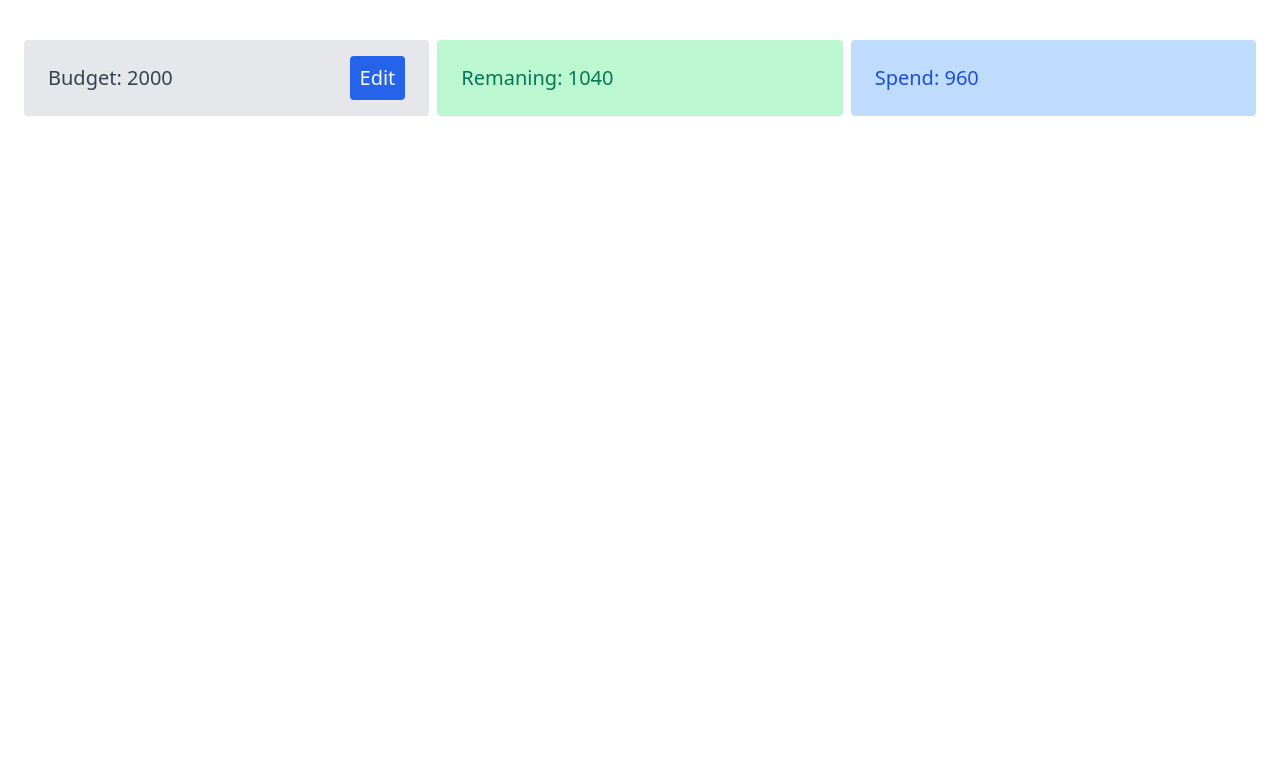
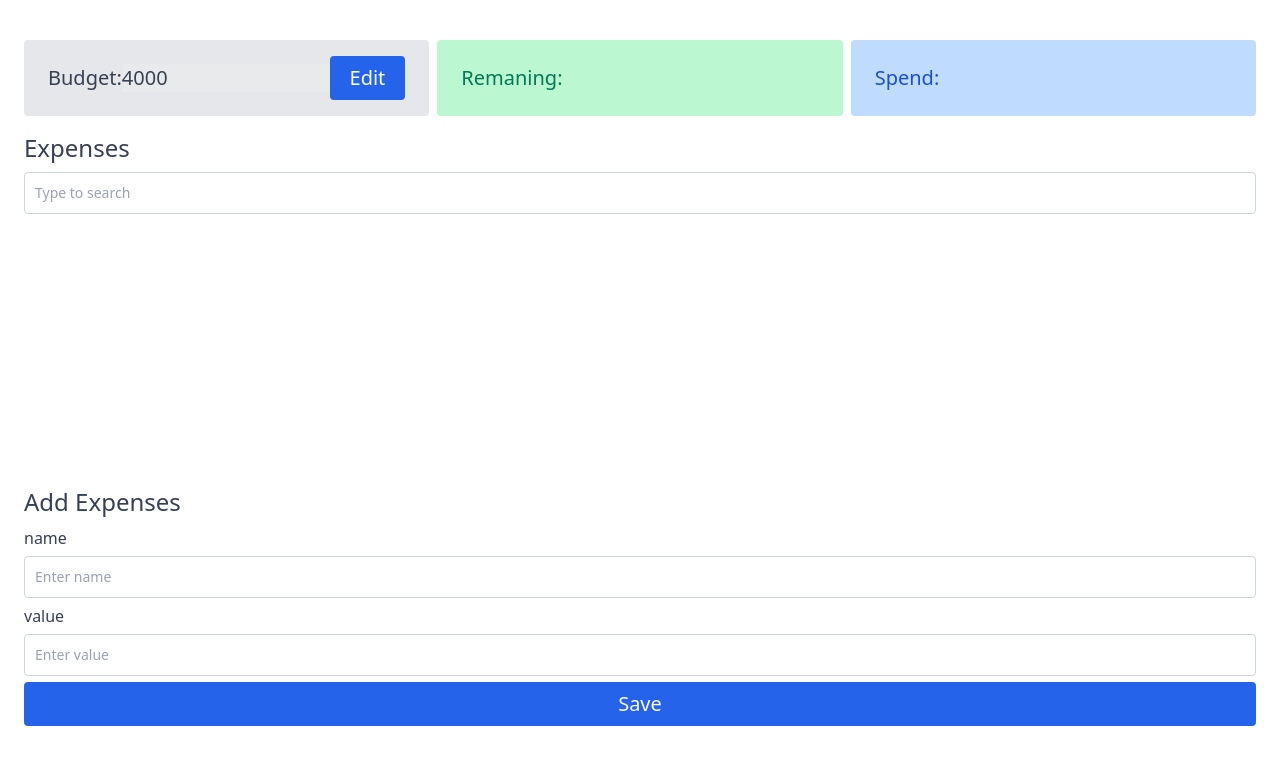
Before and after one commit to lepddd/React-Budget-Planner, a React (Vite) app: page / in a window 1280 px wide. Shown: the top 764 px of the page. Built offline with nearby package versions, Linux system fonts and the light colour scheme.

Commit message:
"fix errors"

```diff
--- a/package.json
+++ b/package.json
@@ -10,9 +10,11 @@
   },
   "dependencies": {
     "react": "^18.2.0",
-    "react-dom": "^18.2.0"
+    "react-dom": "^18.2.0",
+    "zustand": "^4.1.1"
   },
   "devDependencies": {
+    "@iconify/react": "^3.2.2",
     "@types/react": "^18.0.17",
     "@types/react-dom": "^18.0.6",
     "@vitejs/plugin-react": "^2.0.1",
--- a/src/App.jsx
+++ b/src/App.jsx
@@ -1,14 +1,45 @@
 import Budget from "./Components/Budget";
 import Remaning from "./Components/Remaning";
 import Spend from "./Components/Spend";
+import Expense from "./Components/Expense";
+import useBudgetStore from "./Stores/store";
+import AddExpend from "./Components/AddExpend";
 
 function App() {
+  const expenses = useBudgetStore((state) => state.expenses);
+  /* const {budget,spend,remaning} = useBudgetStore((state) => ({budget:state.budget,spend:state.spend,remaning:state.remaning})) */
+
+  /* console.log(expenses) */
+
   return (
     <div className="p-3 lg:px-6 lg:py-10">
-      <div className="flex flex-col gap-1 lg:flex-row lg:gap-2">
-      <Budget budget={'2000'}/>
-      <Remaning remaning={'1040'}/>
-      <Spend spend={'960'}/>
+      <div className="flex flex-col gap-1 mb-4 lg:flex-row lg:gap-2">
+        <Budget />
+        <Remaning />
+        <Spend />
+      </div>
+      <div>
+        <p className="text-gray-700 text-2xl font-medium font-sans mb-2">
+          Expenses
+        </p>
+        <input
+          className="p-2.5 border-slate-300 border rounded text-sm text-slate-600 w-full min-w-[296px] outline-slate-400"
+          type="text"
+          name=""
+          id=""
+          placeholder="Type to search"
+        />
+      </div>
+      <div className="my-4 h-[240px] overflow-auto min-w-[296px]">
+        {expenses.map((el) => (
+          <Expense key={el.id} title={el.title} value={el.value} id={el.id}/>
+        ))}
+      </div>
+      <div>
+        <p className="text-gray-700 text-2xl font-medium font-sans mb-2">
+          Add Expenses
+        </p>
+        <AddExpend />
       </div>
     </div>
   );
--- /dev/null
+++ b/src/Components/AddExpend.jsx
@@ -0,0 +1,63 @@
+import { useRef } from "react";
+import useBudgetStore from "../Stores/store";
+
+const AddExpend = () => {
+  const addExpense = useBudgetStore((state) => state.addExpense);
+  const allExpenses = useBudgetStore((state) => state.expenses);
+
+  const inputName = useRef();
+  const inputValue = useRef();
+
+  const addExpenses = () => {
+    const add = {
+      title: inputName.current.value,
+      value: inputValue.current.value,
+      id: allExpenses.length,
+    };
+    addExpense(add);
+    inputName.current.value = inputValue.current.value = "";
+  };
+
+  return (
+    <div>
+      <div className="my-1.5">
+        <label className="text-base text-gray-700" htmlFor="">
+          name
+        </label>
+        <input
+          ref={inputName}
+          className="p-2.5 border-slate-300 border rounded text-sm text-slate-600 w-full outline-slate-400 mt-1.5 min-w-[296px]"
+          type="text"
+          name=""
+          id=""
+          placeholder="Enter name"
+        />
+      </div>
+
+      <div className="my-1.5">
+        <label className="text-base text-gray-700" htmlFor="">
+          value
+        </label>
+        <input
+          ref={inputValue}
+          className="p-2.5 border-slate-300 border rounded text-sm text-slate-600 w-full outline-slate-400 mt-1.5 min-w-[296px]"
+          type="text"
+          name=""
+          id=""
+          placeholder="Enter value"
+        />
+      </div>
+
+      <button
+        onClick={addExpenses}
+        className={
+          "py-2 px-5 block w-full bg-blue-600 text-slate-50 rounded font-sans sm:text-xl"
+        }
+      >
+        Save
+      </button>
+    </div>
+  );
+};
+
+export default AddExpend;
--- a/src/Components/Budget.jsx
+++ b/src/Components/Budget.jsx
@@ -1,10 +1,38 @@
-import Button from "./Button";
+import { useRef } from "react";
+import useBudgetStore from "../Stores/store";
 
-const Budget = ({ budget }) => {
+const Budget = () => {
+  const budgetValue = useBudgetStore((state) => state.budget);
+  const setBudget = useBudgetStore((state) => state.setBudget);
+  const inputValue = useRef();
+
+  const handleClick = () => {
+    inputValue.current.disabled = false;
+    inputValue.current.focus();
+  };
+
+  const handleBlur = () => {
+    inputValue.current.disabled = true;
+    setBudget(inputValue.current.value);
+  };
+
   return (
     <div className="flex w-full min-w-[296px] py-2 px-4 bg-gray-200 justify-between items-center rounded text-gray-700 sm:px-6 sm:py-4">
-      <p className="font-sans sm:text-xl">Budget: {budget}</p>
-      <Button title={"Edit"} />
+      <p className="font-sans sm:text-xl">Budget:</p>
+      <input
+        ref={inputValue}
+        onBlur={handleBlur}
+        className="inline w-full sm:text-xl"
+        type="text"
+        defaultValue={budgetValue}
+        disabled
+      />
+      <button
+        onClick={handleClick}
+        className="py-2 px-5 block bg-blue-600 text-slate-50 rounded font-sans sm:text-xl"
+      >
+        Edit
+      </button>
     </div>
   );
 };
--- a/src/Components/Button.jsx
+++ /dev/null
@@ -1,9 +0,0 @@
-const Button = ({ title }) => {
-  return (
-    <button className="px-2.5 py-2 bg-blue-600 text-slate-50 rounded font-sans sm:text-xl">
-      {title}
-    </button>
-  );
-};
-
-export default Button;
--- /dev/null
+++ b/src/Components/Expense.jsx
@@ -0,0 +1,26 @@
+import { Icon } from "@iconify/react";
+import useBudgetStore from "../Stores/store";
+
+const Expense = ({ title, value, id }) => {
+  const delExpenses = useBudgetStore((state) => state.deleteExpense);
+
+  const deleteExpense = (id) => {
+    delExpenses(id);
+  };
+
+  return (
+    <div className="flex justify-between items-center px-5 py-2 min-w-[276px]">
+      <p className="text-sm text-gray-700">{title}</p>
+      <div className="flex items-center gap-5">
+        <p className="px-2.5 py-1.5 bg-blue-600 text-sm text-slate-50 rounded-full">
+          {value}
+        </p>
+        <button onClick={() => deleteExpense(id)}>
+          <Icon icon="ci:off-close" color="#404040" width="24" height="24" />
+        </button>
+      </div>
+    </div>
+  );
+};
+
+export default Expense;
--- a/src/Components/Remaning.jsx
+++ b/src/Components/Remaning.jsx
@@ -1,7 +1,9 @@
-const Remaning = ({ remaning }) => {
+import useBudgetStore from "../Stores/store";
+const Remaning = () => {
+
   return (
     <div className="w-full min-w-[296px] p-4 bg-green-200 rounded text-emerald-700 sm:p-6">
-      <p className="font-sans sm:text-xl">Remaning: {remaning}</p>
+      <p className="font-sans sm:text-xl">Remaning: {}</p>
     </div>
   );
 };
--- a/src/Components/Spend.jsx
+++ b/src/Components/Spend.jsx
@@ -1,7 +1,9 @@
-const Spend = ({ spend }) => {
+import useBudgetStore from "../Stores/store";
+const Spend = () => {
+
   return (
     <div className="w-full min-w-[296px] p-4 bg-blue-200 rounded text-blue-700 sm:p-6">
-      <p className="font-sans sm:text-xl">Spend: {spend}</p>
+      <p className="font-sans sm:text-xl">Spend: {}</p>
     </div>
   );
 };
--- /dev/null
+++ b/src/Stores/store.js
@@ -0,0 +1,9 @@
+import create from "zustand";
+
+const useBudgetStore = create((set,get) => ({
+  expenses: [],
+  budget: 4000,
+  spend: 0, /* budget - spend */
+}));
+
+export default useBudgetStore;
```
Also changed, not shown: 1 other file (tests, documents, lock files or other folders).
